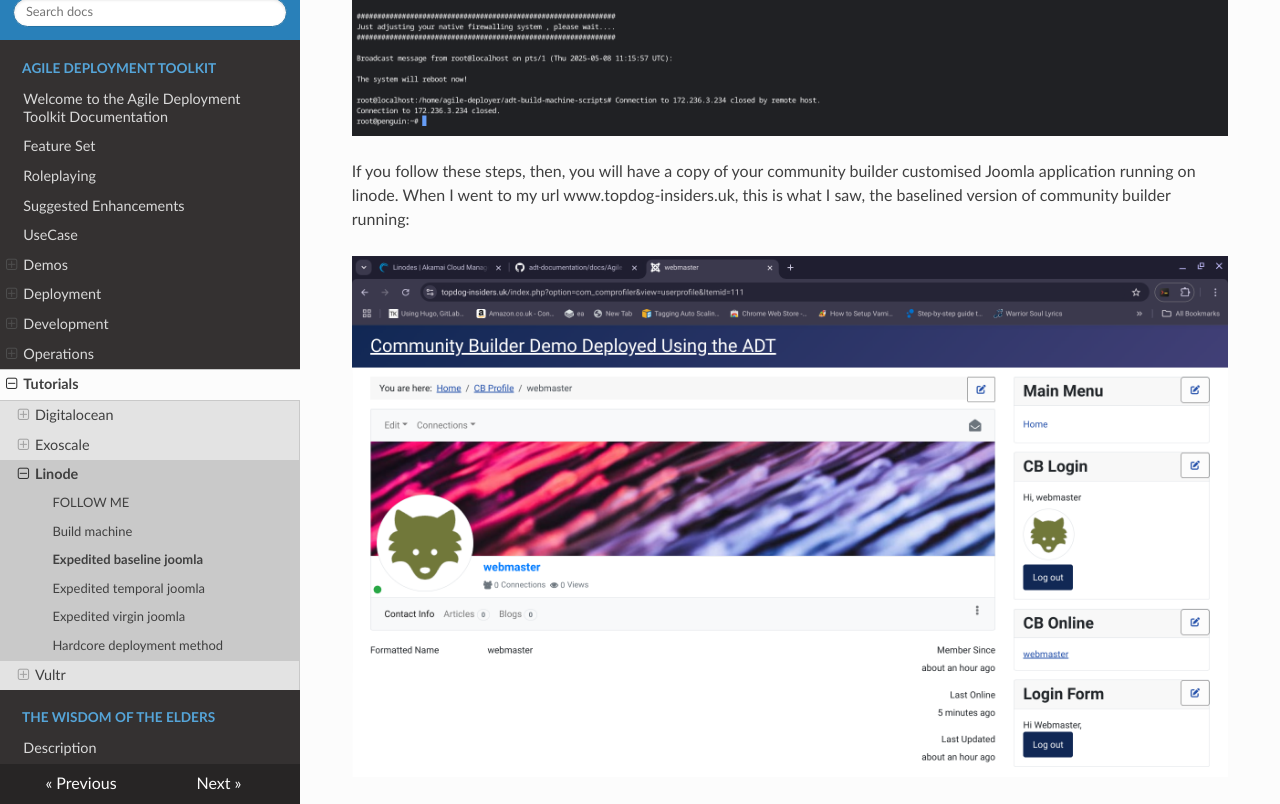
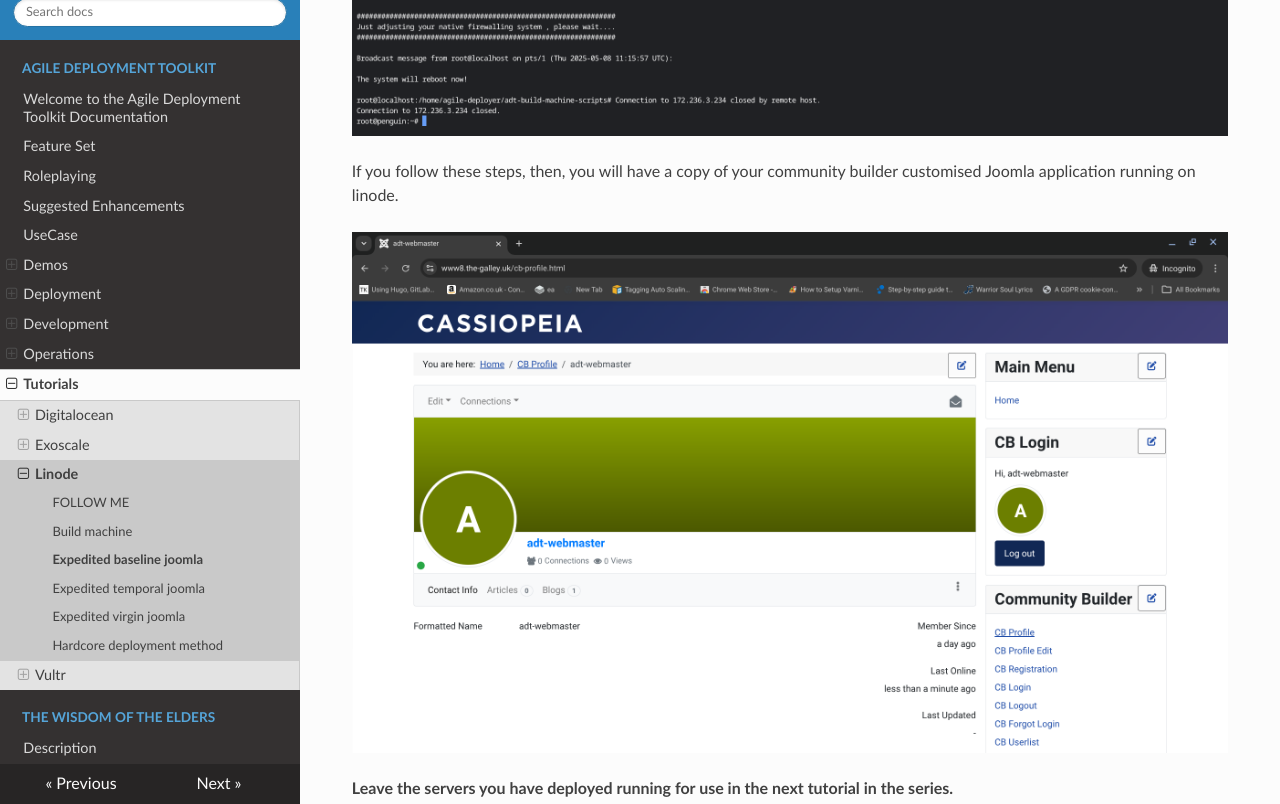
Before and after one commit to wintersys-dev/adt-documentation, an MkDocs documentation site: the page built from docs/Agile Deployment Toolkit/Tutorials/linode/expedited-baseline-joomla.md, in a window 1280 px wide and 900 px high, scrolled down 8684 px, cut to the strip 96-900 px from the top of the window. Built offline with MkDocs 1.6.1, drawn with Linux system fonts in a browser that asks for light colours; nearby versions of some CDN libraries.

Commit message:
Update expedited-baseline-joomla.md

```diff
--- a/docs/Agile Deployment Toolkit/Tutorials/linode/expedited-baseline-joomla.md
+++ b/docs/Agile Deployment Toolkit/Tutorials/linode/expedited-baseline-joomla.md
@@ -112,9 +112,8 @@ When I ran my baseline build the output I got from the ADT was as follows:
 
 
 If you follow these steps, then, you will have a copy of your community builder customised Joomla application running on linode.
-When I went to my url www.topdog-insiders.uk, this is what I saw, the baselined version of community builder running:
 
-![](images/expedited/lin61.png "Linode Tutorial Image 61")
+![](images/expedited/lin77.png "Linode Tutorial Image 77")
 
 **Leave the servers you have deployed running for use in the next tutorial in the series.**
 
```
